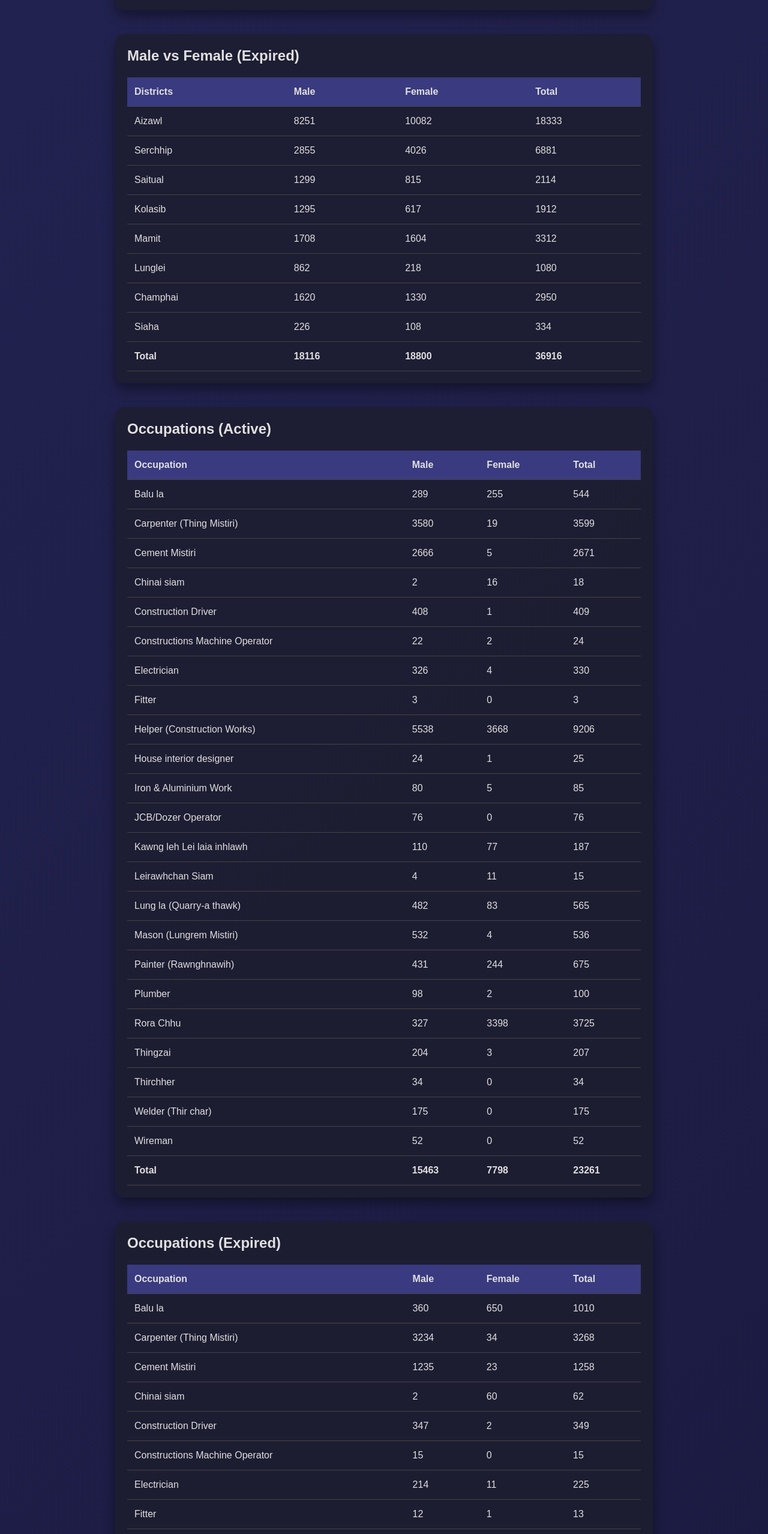
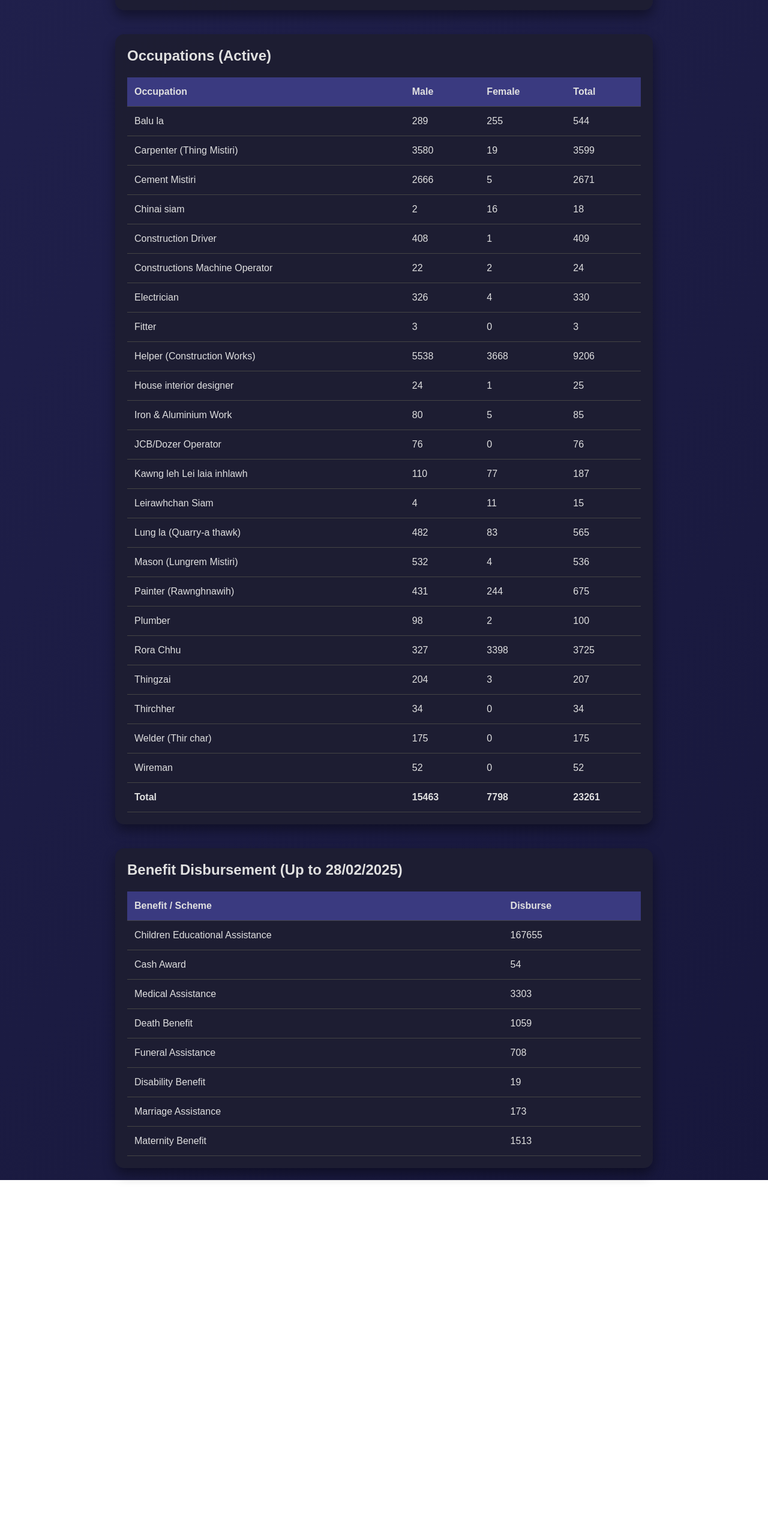
Before and after one commit to duhsaka759/mbocwwb, a plain HTML site: page index.html in a window 1280 px wide. Shown: the part 1279-3836 px from the top of the page at 60% size. After the commit the page ends 3246 px from the top, so only its background shows below. Drawn offline with nearby package versions, Linux system fonts and the light colour scheme.

Commit message:
Update index.html

```diff
--- a/index.html
+++ b/index.html
@@ -193,32 +193,6 @@
         </table>
     </div>
 
-    <!-- Male vs Female (Expired) Section -->
-    <div class="card w-full max-w-4xl animate__animated animate__fadeInUp">
-        <h2 class="text-2xl font-semibold mb-4">Male vs Female (Expired)</h2>
-        <table>
-            <thead>
-                <tr>
-                    <th>Districts</th>
-                    <th>Male</th>
-                    <th>Female</th>
-                    <th>Total</th>
-                </tr>
-            </thead>
-            <tbody>
-                <tr><td>Aizawl</td><td>8251</td><td>10082</td><td>18333</td></tr>
-                <tr><td>Serchhip</td><td>2855</td><td>4026</td><td>6881</td></tr>
-                <tr><td>Saitual</td><td>1299</td><td>815</td><td>2114</td></tr>
-                <tr><td>Kolasib</td><td>1295</td><td>617</td><td>1912</td></tr>
-                <tr><td>Mamit</td><td>1708</td><td>1604</td><td>3312</td></tr>
-                <tr><td>Lunglei</td><td>862</td><td>218</td><td>1080</td></tr>
-                <tr><td>Champhai</td><td>1620</td><td>1330</td><td>2950</td></tr>
-                <tr><td>Siaha</td><td>226</td><td>108</td><td>334</td></tr>
-                <tr><td><strong>Total</strong></td><td><strong>18116</strong></td><td><strong>18800</strong></td><td><strong>36916</strong></td></tr>
-            </tbody>
-        </table>
-    </div>
-
     <!-- Occupations (Active) Section -->
     <div class="card w-full max-w-4xl animate__animated animate__fadeInUp">
         <h2 class="text-2xl font-semibold mb-4">Occupations (Active)</h2>
@@ -256,47 +230,6 @@
                 <tr><td>Welder (Thir char)</td><td>175</td><td>0</td><td>175</td></tr>
                 <tr><td>Wireman</td><td>52</td><td>0</td><td>52</td></tr>
                 <tr><td><strong>Total</strong></td><td><strong>15463</strong></td><td><strong>7798</strong></td><td><strong>23261</strong></td></tr>
-            </tbody>
-        </table>
-    </div>
-
-    <!-- Occupations (Expired) Section -->
-    <div class="card w-full max-w-4xl animate__animated animate__fadeInUp">
-        <h2 class="text-2xl font-semibold mb-4">Occupations (Expired)</h2>
-        <table>
-            <thead>
-                <tr>
-                    <th>Occupation</th>
-                    <th>Male</th>
-                    <th>Female</th>
-                    <th>Total</th>
-                </tr>
-            </thead>
-            <tbody>
-                <tr><td>Balu la</td><td>360</td><td>650</td><td>1010</td></tr>
-                <tr><td>Carpenter (Thing Mistiri)</td><td>3234</td><td>34</td><td>3268</td></tr>
-                <tr><td>Cement Mistiri</td><td>1235</td><td>23</td><td>1258</td></tr>
-                <tr><td>Chinai siam</td><td>2</td><td>60</td><td>62</td></tr>
-                <tr><td>Construction Driver</td><td>347</td><td>2</td><td>349</td></tr>
-                <tr><td>Constructions Machine Operator</td><td>15</td><td>0</td><td>15</td></tr>
-                <tr><td>Electrician</td><td>214</td><td>11</td><td>225</td></tr>
-                <tr><td>Fitter</td><td>12</td><td>1</td><td>13</td></tr>
-                <tr><td>Helper (Construction Works)</td><td>9359</td><td>12029</td><td>21388</td></tr>
-                <tr><td>House interior designer</td><td>3</td><td>3</td><td>6</td></tr>
-                <tr><td>Iron & Aluminium Work</td><td>28</td><td>3</td><td>31</td></tr>
-                <tr><td>JCB/Dozer Operator</td><td>49</td><td>0</td><td>49</td></tr>
-                <tr><td>Kawng leh Lei laia inhlawh</td><td>268</td><td>368</td><td>636</td></tr>
-                <tr><td>Leirawhchan Siam</td><td>13</td><td>26</td><td>39</td></tr>
-                <tr><td>Lung la (Quarry-a thawk)</td><td>997</td><td>226</td><td>1223</td></tr>
-                <tr><td>Mason (Lungrem Mistiri)</td><td>637</td><td>14</td><td>651</td></tr>
-                <tr><td>Painter (Rawnghnawih)</td><td>408</td><td>433</td><td>841</td></tr>
-                <tr><td>Plumber</td><td>92</td><td>10</td><td>102</td></tr>
-                <tr><td>Rora Chhu</td><td>367</td><td>4891</td><td>5258</td></tr>
-                <tr><td>Thingzai</td><td>365</td><td>10</td><td>375</td></tr>
-                <tr><td>Thirchher</td><td>30</td><td>1</td><td>31</td></tr>
-                <tr><td>Welder (Thir char)</td><td>51</td><td>0</td><td>51</td></tr>
-                <tr><td>Wireman</td><td>30</td><td>5</td><td>35</td></tr>
-                <tr><td><strong>Total</strong></td><td><strong>18116</strong></td><td><strong>18800</strong></td><td><strong>36916</strong></td></tr>
             </tbody>
         </table>
     </div>
```
